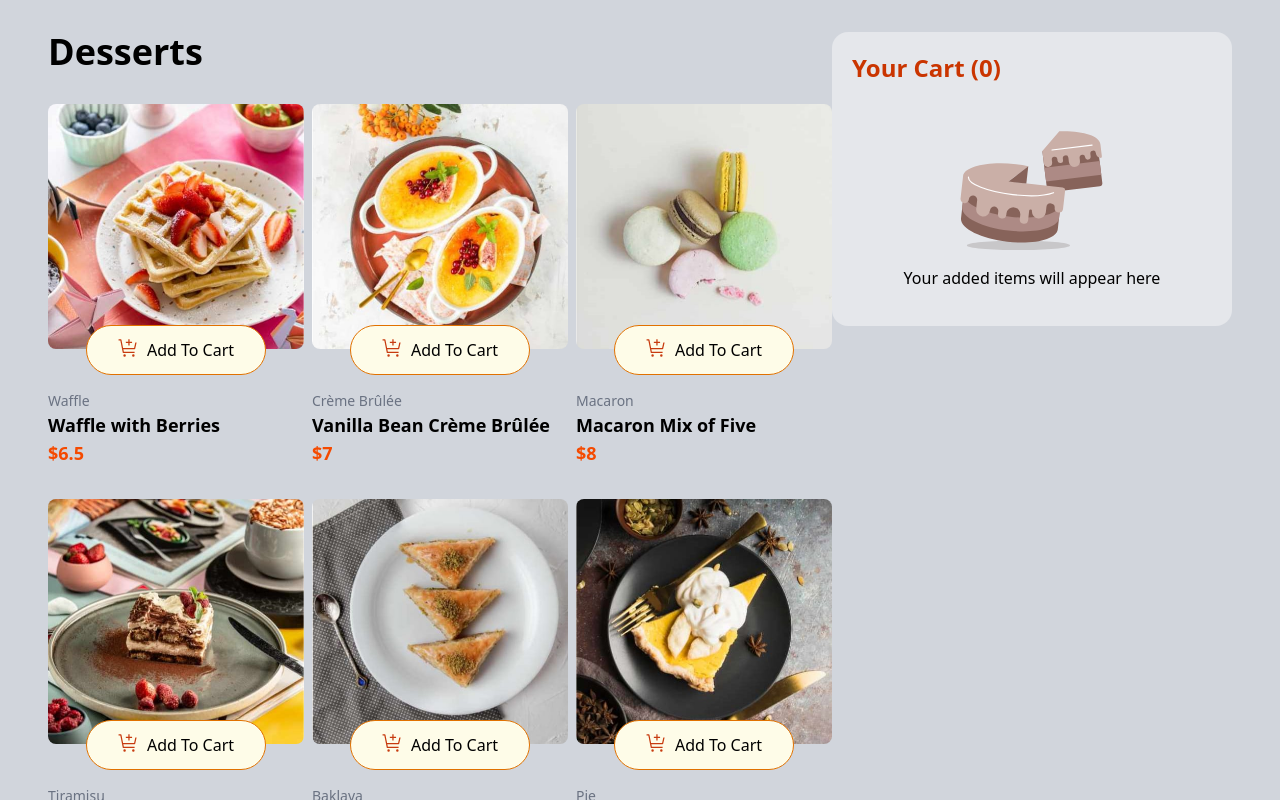
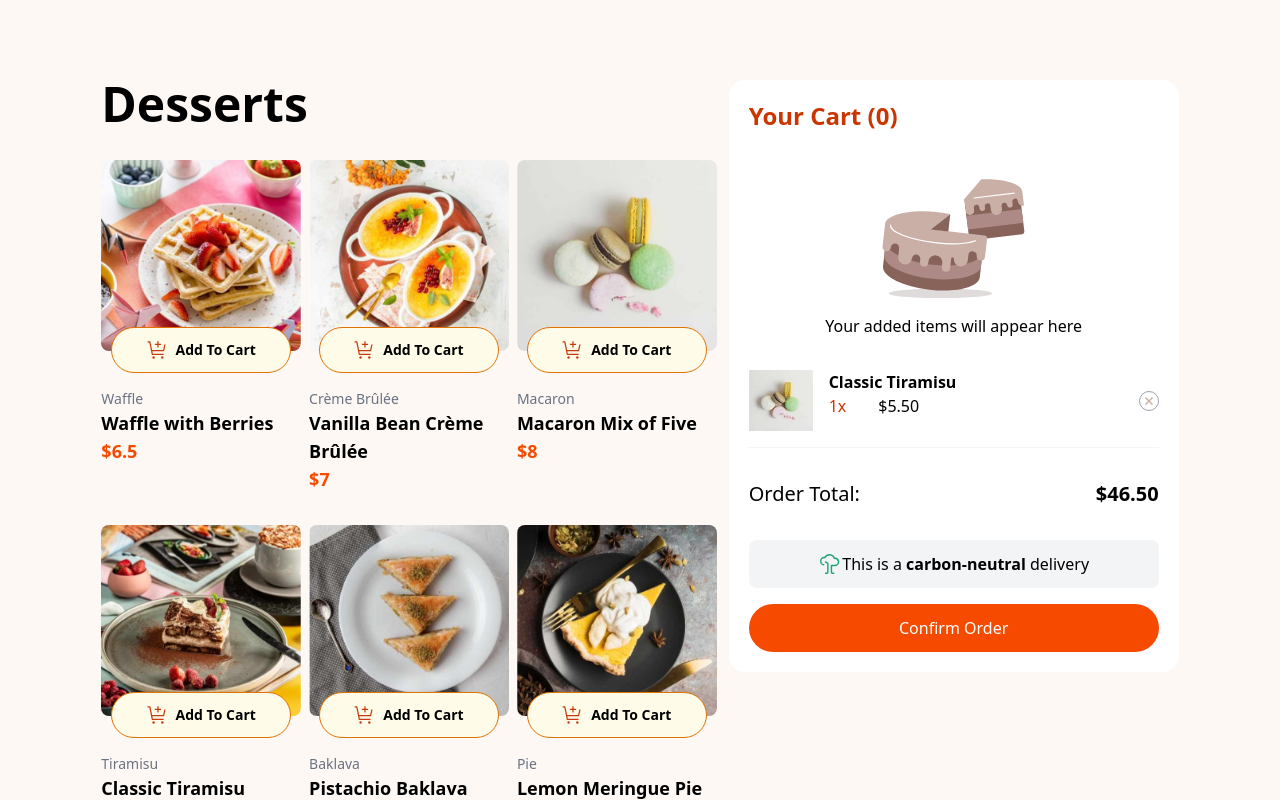
Before and after one commit to Mayron-Castillo/Product-list-with-cart, a React (Vite) app: page / in a window 1280 px wide. Built offline with nearby package versions, Linux system fonts and the light colour scheme.

Commit message:
Se mejoró el responsive, ya quedó el diseñado terminado, y se le añadió lo restante del componente Cart, ordenes, total y confirmación de la orden

```diff
--- a/src/App.css
+++ b/src/App.css
@@ -5,4 +5,5 @@ html, body, #root{
     height: 100%;
     box-sizing: border-box;
     overflow-x: hidden;
+    background-color: #FDF8F4;
 }
--- a/src/App.jsx
+++ b/src/App.jsx
@@ -6,14 +6,14 @@ import Datos from './components/Datos'
 function App() {
   return (
     <>
-      <section class='bg-gray-300 w-full grid grid-cols-1 px-12 pt-8 lg:grid-cols-[4fr_2fr]'>
+      <section class='bg-[#FDF8F4] w-11/12 mx-auto grid grid-cols-1 px-12 pt-8 mt-12 lg:grid-cols-[4fr_2fr]'>
         <section class='flex flex-col justify-center items-center md:block'>
           <div>
-            <h1 class='font-bold text-4xl pb-8'>Desserts</h1>
+            <h1 class='font-bold text-4xl md:text-5xl pb-8'>Desserts</h1>
           </div>
             <Datos></Datos>
         </section>
-        <aside class='flex justify-center md:block'>
+        <aside class='flex justify-center md:block mx-auto'>
           <Cart></Cart>
         </aside>
       </section>
--- a/src/components/Cart.jsx
+++ b/src/components/Cart.jsx
@@ -1,12 +1,45 @@
 function Cart() {
     return (
-        <div class='w-[400px] h-auto bg-gray-200 p-5 rounded-2xl flex flex-col gap-4 overflow-hidden'>
+        <section class='h-auto w-[450px] bg-white p-5 lg:ml-3 rounded-2xl flex flex-col gap-4'>
             <h1 class='text-orange-700 font-bold text-2xl'>Your Cart (0)</h1>
+
+            {/* Esto aparece solamente cuando no hay items agregados al carrito */}
             <div class='flex flex-col items-center p-4'>
                 <img src="/public/assets/images/illustration-empty-cart.svg" alt="" class='w-[150px]' />
                 <p>Your added items will appear here</p>
             </div>
-        </div>
+
+            {/* Cuando se agreguen items al carrito se deben mostrar en este estilo */}
+            <div class='flex justify-between'>
+                <div class='flex gap-4'>
+                    <img src="/public/assets/images/image-macaron-thumbnail.jpg" alt="" class='w-16' />
+                    <div class='flex flex-col'>
+                        <p class='font-bold'>Classic Tiramisu</p>
+                        <div class='flex gap-8'>
+                            <span class='text-orange-700'>1x</span>
+                            <p>$5.50</p>
+                        </div>
+                    </div>
+                </div>
+                <div class='flex items-center cursor-pointer'>
+                    <img src="/public/assets/images/icon-remove-item.svg" alt="" class='border rounded-full p-1 border-gray-400' />
+                </div>
+            </div>
+            <hr class='text-gray-100'/>
+
+            {/* Apartado de el total del precio de la orden */}
+            <div class='flex justify-between text-xl pt-4 pb-4'>
+                <p>Order Total:</p>
+                <p class=' font-bold'>$46.50</p>
+            </div>
+
+            {/* Mensaje de carbon neutral y boton para confirmar compra */}
+            <div class='flex justify-center bg-gray-100 p-3 rounded-lg'>
+                <img src="/public/assets/images/icon-carbon-neutral.svg" alt="" class='w-6' />
+                <p >This is a <span class='font-bold'>carbon-neutral</span> delivery</p>
+            </div>
+            <button class='bg-orange-600 text-white p-3 rounded-full cursor-pointer hover:bg-orange-700'>Confirm Order</button>
+        </section>
     )
 }
 
--- a/src/components/Datos.jsx
+++ b/src/components/Datos.jsx
@@ -13,7 +13,7 @@ function Datos() {
                         <div className="bg-yellow-50 w-[180px] rounded-full flex justify-center p-3 border border-amber-600 -mt-6">
                             <button class='flex gap-2 cursor-pointer'>
                                 <img src="/public/assets/images/icon-add-to-cart.svg" alt="" />
-                                <p>Add To Cart</p>
+                                <p class='font-bold text-sm'>Add To Cart</p>
                             </button>
                         </div>
                     </div>
```
